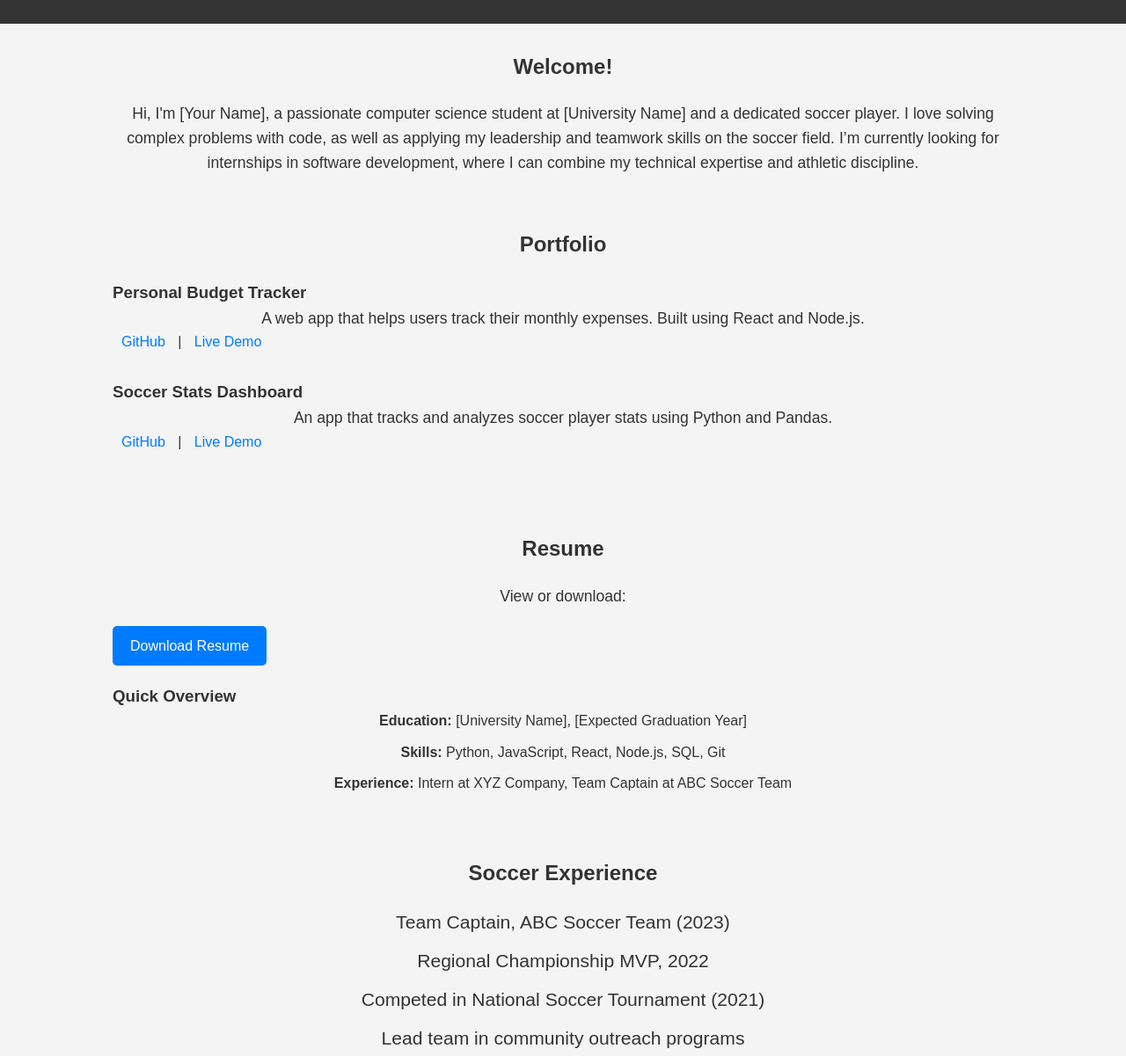
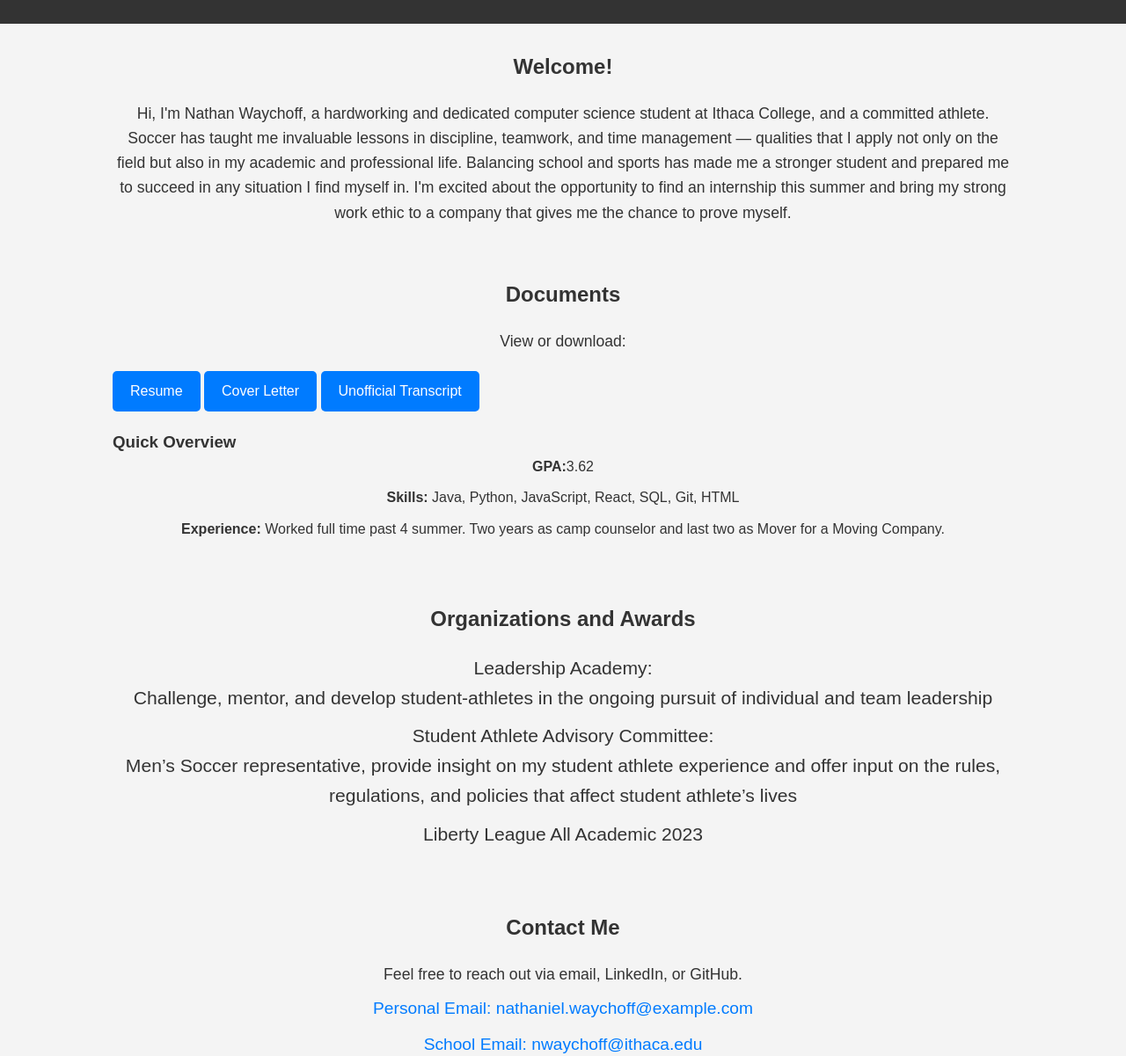
Before and after one commit to NathanW9/NathanW9.github.io, a plain HTML site: page index.html in a window 1280 px wide. Shown: the part 186-1387 px from the top of the page at 88% size. Drawn offline with Linux system fonts and the light colour scheme.

Commit message:
second index page

```diff
--- a/index.html
+++ b/index.html
@@ -26,12 +26,16 @@
         <div class="container">
             <h2>Welcome!</h2>
             <p>
-                Hi, I'm [Your Name], a passionate computer science student at [University Name] and a dedicated soccer player. I love solving complex problems with code, as well as applying my leadership and teamwork skills on the soccer field. I’m currently looking for internships in software development, where I can combine my technical expertise and athletic discipline.
+                Hi, I'm Nathan Waychoff, a hardworking and dedicated computer science student at Ithaca College, and a committed athlete.
+                Soccer has taught me invaluable lessons in discipline, teamwork, and time management — qualities that I apply not only on the
+                field but also in my academic and professional life. Balancing school and sports has made me a stronger student and prepared me
+                to succeed in any situation I find myself in. I'm excited about the opportunity to find an internship this summer and bring my
+                strong work ethic to a company that gives me the chance to prove myself.
             </p>
         </div>
     </section>
 
-    <!-- Portfolio Section -->
+    <!-- Portfolio Section
     <section class="portfolio">
         <div class="container">
             <h2>Portfolio</h2>
@@ -47,19 +51,21 @@
             </div>
         </div>
     </section>
-
+-->
     <!-- Resume Section -->
     <section class="resume">
         <div class="container">
-            <h2>Resume</h2>
+            <h2>Documents</h2>
             <p>View or download:</p>
-            <a href="resume.pdf" target="_blank" class="btn">Download Resume</a>
+            <a href="resume.pdf" target="_blank" class="btn">Resume</a>
+            <a href="cover_letter.pdf" target="_blank" class="btn">Cover Letter</a>
+            <a href="unofficial_transcript.pdf" target="_blank" class="btn">Unofficial Transcript</a>
             <div class="quick-info">
                 <h3>Quick Overview</h3>
                 <ul>
-                    <li><strong>Education:</strong> [University Name], [Expected Graduation Year]</li>
-                    <li><strong>Skills:</strong> Python, JavaScript, React, Node.js, SQL, Git</li>
-                    <li><strong>Experience:</strong> Intern at XYZ Company, Team Captain at ABC Soccer Team</li>
+                    <li><strong>GPA:</strong>3.62</li>
+                    <li><strong>Skills:</strong> Java, Python, JavaScript, React, SQL, Git, HTML</li>
+                    <li><strong>Experience:</strong> Worked full time past 4 summer. Two years as camp counselor and last two as Mover for a Moving Company.</li>
                 </ul>
             </div>
         </div>
@@ -68,12 +74,14 @@
     <!-- Soccer Experience Section -->
     <section class="soccer">
         <div class="container">
-            <h2>Soccer Experience</h2>
+            <h2>Organizations and Awards</h2>
             <ul>
-                <li>Team Captain, ABC Soccer Team (2023)</li>
-                <li>Regional Championship MVP, 2022</li>
-                <li>Competed in National Soccer Tournament (2021)</li>
-                <li>Lead team in community outreach programs</li>
+                <li>Leadership Academy:<br>Challenge, mentor, and develop student-athletes in the ongoing pursuit of individual and team leadership
+                </li>
+                <li>Student Athlete Advisory Committee:<br>
+                    Men’s Soccer representative, provide insight on my student athlete experience and offer input on the rules, regulations, and policies that affect student athlete’s lives
+                </li>
+                <li>Liberty League All Academic 2023</li>
             </ul>
         </div>
     </section>
```
